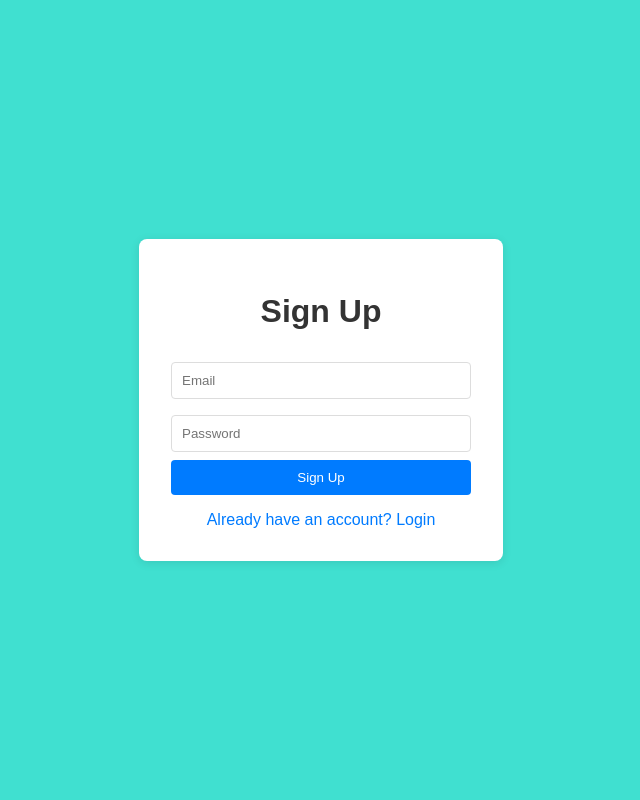
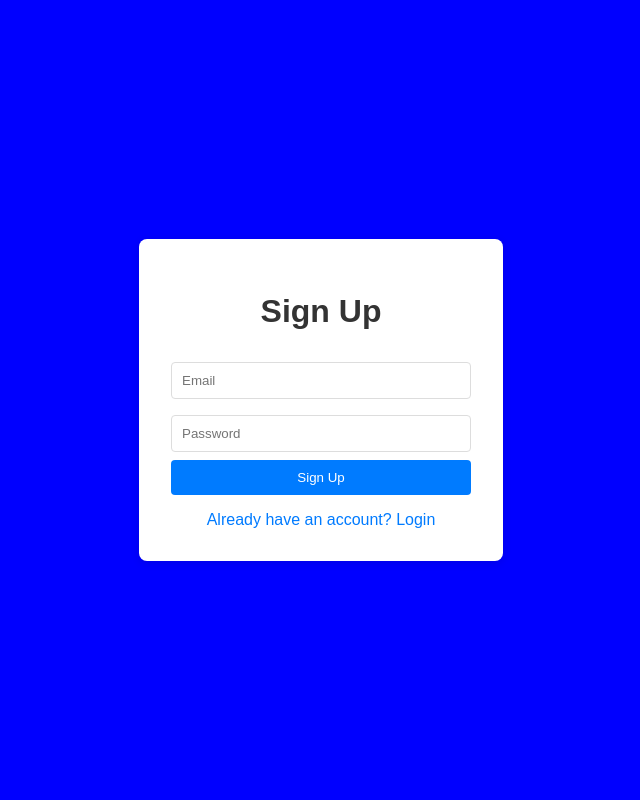
Before and after one commit to Sreedharreddy20/AI-image-view, a Flask app: page /signup in a window 1280 px wide. Shown: the whole page, without its empty margins (319-959 px from the left). Run offline with Flask 3, Linux system fonts and the light colour scheme.

Commit message:
Update signup.html

```diff
--- a/templates/signup.html
+++ b/templates/signup.html
@@ -7,7 +7,7 @@
     <style>
         body {
             font-family: Arial, sans-serif;
-            background-color: rgb(64, 224, 208);
+            background-color: blue;
             display: flex;
             justify-content: center;
             align-items: center;
```
